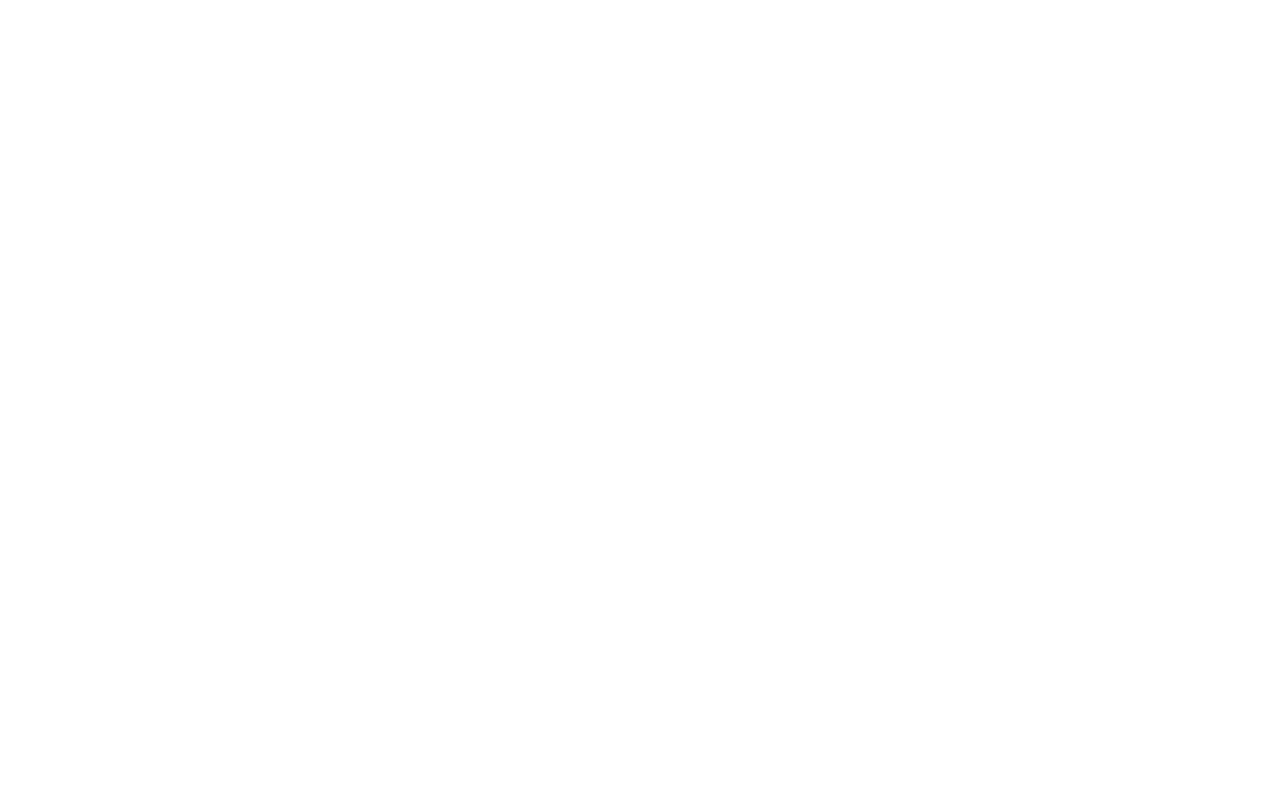
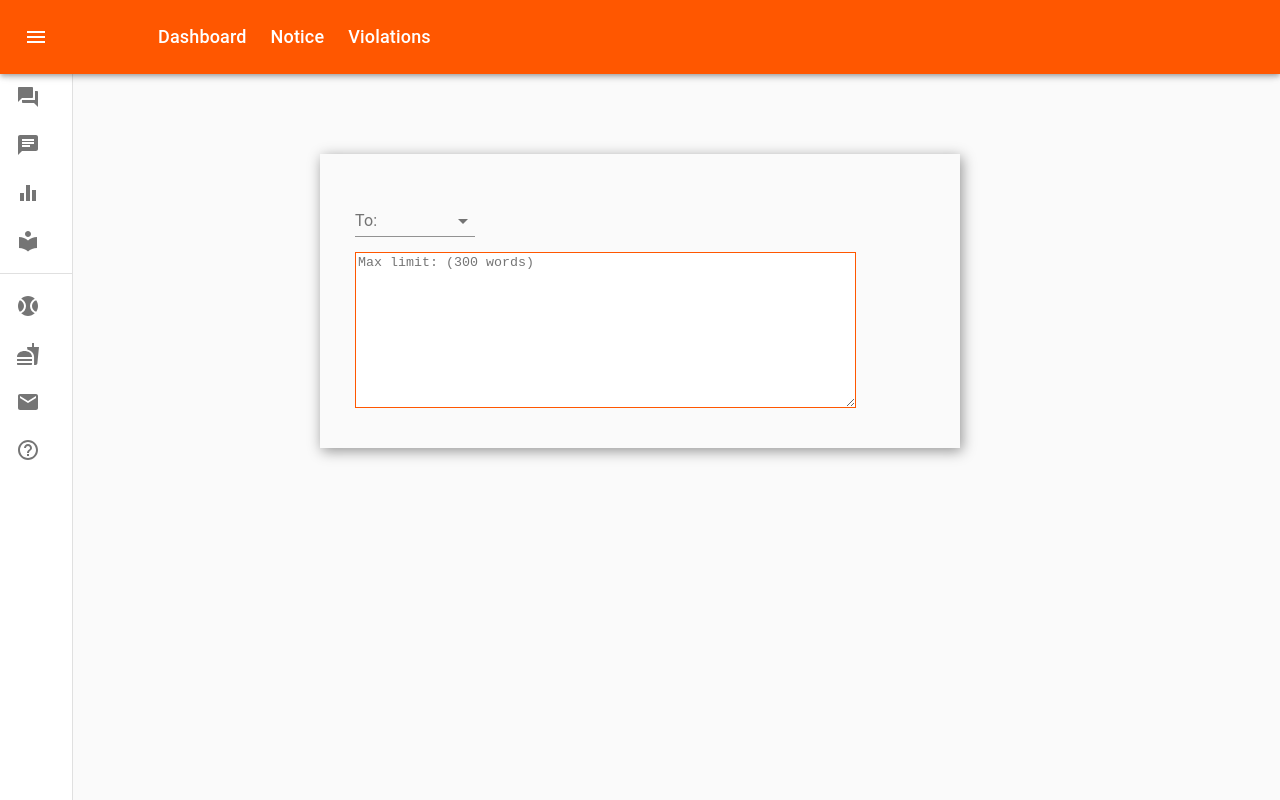
Before and after one commit to UniTap/Uni-Tap2, a React (Create React App) app in the folder unitap-portal/: page /Grievance in a window 1280 px wide. Built offline with nearby package versions, Linux system fonts and the light colour scheme.

Commit message:
Grievance page -- majority design done...need to modify just CSS

```diff
--- a/unitap-portal/src/App.js
+++ b/unitap-portal/src/App.js
@@ -3,6 +3,7 @@ import LoginPage from './LoginPage';
 import HomePage from './HomePage';
 import Noticepage from './Noticepage'
 import Profilepage from './Profile'
+import Grievance from './Grievance';
 import { BrowserRouter as Router, Route, Switch, Link } from "react-router-dom"
 
 function App() {
@@ -14,6 +15,7 @@ function App() {
           <Route path="/HomePage" component={ HomePage } exact/>
           <Route path="/Notice" component={ Noticepage } exact/>
           <Route path="/Profile" component={ Profilepage } exact/>
+          <Route path="/Grievance" component={ Grievance } exact/>
         </Switch>
       </Router>
       {/* <LoginPage/> */}
--- /dev/null
+++ b/unitap-portal/src/Grievance.css
@@ -0,0 +1,40 @@
+:root {
+    --color-white: #fff;
+    --color-darkOrange: #ff5700;
+}
+
+
+/* .makeStyles-formControl-2 {
+    margin: 0 !important;
+}
+
+.makeStyles-formControl-4 {
+    margin: 0 !important;
+}
+
+.selectName {
+    margin: 10% !important;
+    display: flex;
+} */
+
+
+/* .makeStyles-formControl-1 {
+    margin: 80px !important;
+} */
+
+.GrievanceForm {
+    box-shadow: #0000006b 2px 3px 13px;
+    margin-top: 12%;
+    margin-left: 25%;
+    width: 50%;
+    padding: 35px;
+}
+
+.sendContent {
+    margin-top: 15px;
+    width: 50%;
+}
+
+#send {
+    border: 1px solid var(--color-darkOrange);
+}
--- /dev/null
+++ b/unitap-portal/src/Grievance.js
@@ -0,0 +1,126 @@
+// import React from 'react';
+// import Navbar from './Navbar';
+// import './Grievance.css';
+// import { makeStyles } from '@material-ui/core/styles';
+// import InputLabel from '@material-ui/core/InputLabel';
+// import MenuItem from '@material-ui/core/MenuItem';
+// import FormControl from '@material-ui/core/FormControl';
+// import Select from '@material-ui/core/Select';
+// import Button from '@material-ui/core/Button';
+
+// const useStyles = makeStyles((theme) => ({
+//   button: {
+//     display: 'block',
+//     marginTop: theme.spacing(2),
+//   },
+//   formControl: {
+//     margin: theme.spacing(1),
+//     minWidth: 120,
+//   },
+// }));
+
+// function Grievance() {
+//   const classes = useStyles();
+//   const [name, setName] = React.useState('');
+//   const [open, setOpen] = React.useState(false);
+
+//   const handleChange = (event) => {
+//     setName(event.target.value);
+//   };
+
+//   const handleClose = () => {
+//     setOpen(false);
+//   };
+
+//   const handleOpen = () => {
+//     setOpen(true);
+//   };
+
+//   return (
+//     <div className="Grievance">
+//       <Navbar/>
+//       <div className="selectName">
+//         <div className="ToSend">
+//           <h3>To: </h3>
+//         </div>
+//         <div className="selectName">
+//           <FormControl className={classes.formControl}>
+//             <Select
+//               labelId="demo-controlled-open-select-label"
+//               id="demo-controlled-open-select"
+//               open={open}
+//               onClose={handleClose}
+//               onOpen={handleOpen}
+//               value={name}
+//               onChange={handleChange}
+//             >
+//               <MenuItem value="">
+//                 <em>None</em>
+//               </MenuItem>
+//               <MenuItem value={10}>Admin-1</MenuItem>
+//               <MenuItem value={20}>Admin-2</MenuItem>
+//               <MenuItem value={30}>Admin-3</MenuItem>
+//             </Select>
+//           </FormControl>
+//         </div>
+//       </div>
+//     </div>
+//   );
+// }
+
+// export default Grievance;
+
+
+
+import React from 'react';
+import './Grievance.css'
+import Navbar from './Navbar';
+import { makeStyles } from '@material-ui/core/styles';
+import InputLabel from '@material-ui/core/InputLabel';
+import MenuItem from '@material-ui/core/MenuItem';
+import ListSubheader from '@material-ui/core/ListSubheader';
+import FormControl from '@material-ui/core/FormControl';
+import Select from '@material-ui/core/Select';
+
+
+const useStyles = makeStyles((theme) => ({
+  formControl: {
+    marginTop: theme.spacing(0),
+    marginRight: theme.spacing(0),
+    marginBottom: theme.spacing(0),
+    marginLeft: theme.spacing(0),
+    minWidth: 120,
+  },
+}));
+
+export default function GroupedSelect() {
+  const classes = useStyles();
+
+  return (
+    <div>
+      <Navbar/>
+      <div className="GrievanceForm">
+        <div>
+          <FormControl className={classes.formControl}>
+            <InputLabel htmlFor="grouped-native-select">To:</InputLabel>
+            <Select native defaultValue="" id="grouped-native-select">
+              <option aria-label="None" value="" />
+              <optgroup label="Admin">
+                <option value={1}>Option 1</option>
+                <option value={2}>Option 2</option>
+              </optgroup>
+              <optgroup label="Faculty">
+                <option value={3}>Option 3</option>
+                <option value={4}>Option 4</option>
+              </optgroup>
+            </Select>
+          </FormControl>
+
+        </div>
+        <div className="sendContent">
+          <textarea name="" id="send" cols="60" rows="10" placeholder="Max limit: (300 words)"></textarea>
+        </div>
+      </div>
+    </div>
+  );
+}
--- a/unitap-portal/src/Profile.css
+++ b/unitap-portal/src/Profile.css
@@ -1,8 +1,8 @@
-body{
-    background: -webkit-linear-gradient(left, #3931af, #00c6ff);
+body {
+    /* background: -webkit-linear-gradient(left, #3931af, #00c6ff); */
+}
 
-}
-.emp-profile{
+.emp-profile {
     padding: 3%;
     /* margin-top: 3%;
     margin-bottom: 3%; */
@@ -11,13 +11,16 @@ body{
     border-radius: 0.5rem;
     background: #fff;
 }
-.profile-img{
+
+.profile-img {
     text-align: center;
 }
-.profile-img img{
+
+.profile-img img {
     width: 70%;
     height: 100%;
 }
+
 .profile-img .file {
     position: relative;
     overflow: hidden;
@@ -28,19 +31,23 @@ body{
     font-size: 15px;
     background: #212529b8;
 }
+
 .profile-img .file input {
     position: absolute;
     opacity: 0;
     right: 0;
     top: 0;
 }
-.profile-head h5{
+
+.profile-head h5 {
     color: #333;
 }
-.profile-head h6{
+
+.profile-head h6 {
     color: #0062cc;
 }
-.profile-edit-btn{
+
+.profile-edit-btn {
     border: none;
     border-radius: 1.5rem;
     width: 70%;
@@ -49,50 +56,61 @@ body{
     color: #6c757d;
     cursor: pointer;
 }
-.proile-rating{
+
+.proile-rating {
     font-size: 12px;
     color: #818182;
     margin-top: 5%;
 }
-.proile-rating span{
+
+.proile-rating span {
     color: #495057;
     font-size: 15px;
     font-weight: 600;
 }
-.profile-head .nav-tabs{
-    margin-bottom:5%;
+
+.profile-head .nav-tabs {
+    margin-bottom: 5%;
 }
-.profile-head .nav-tabs .nav-link{
-    font-weight:600;
+
+.profile-head .nav-tabs .nav-link {
+    font-weight: 600;
     border: none;
 }
-.profile-head .nav-tabs .nav-link.active{
+
+.profile-head .nav-tabs .nav-link.active {
     border: none;
-    border-bottom:2px solid #0062cc;
+    border-bottom: 2px solid #0062cc;
 }
-.profile-work{
+
+.profile-work {
     padding: 14%;
     margin-top: -15%;
 }
-.profile-work p{
+
+.profile-work p {
     font-size: 12px;
     color: #818182;
     font-weight: 600;
     margin-top: 10%;
 }
-.profile-work a{
+
+.profile-work a {
     text-decoration: none;
     color: #495057;
     font-weight: 600;
     font-size: 14px;
 }
-.profile-work ul{
+
+.profile-work ul {
     list-style: none;
 }
-.profile-tab label{
+
+.profile-tab label {
     font-weight: 600;
 }
-.profile-tab p{
+
+.profile-tab p {
     font-weight: 600;
     color: #0062cc;
 }
```
